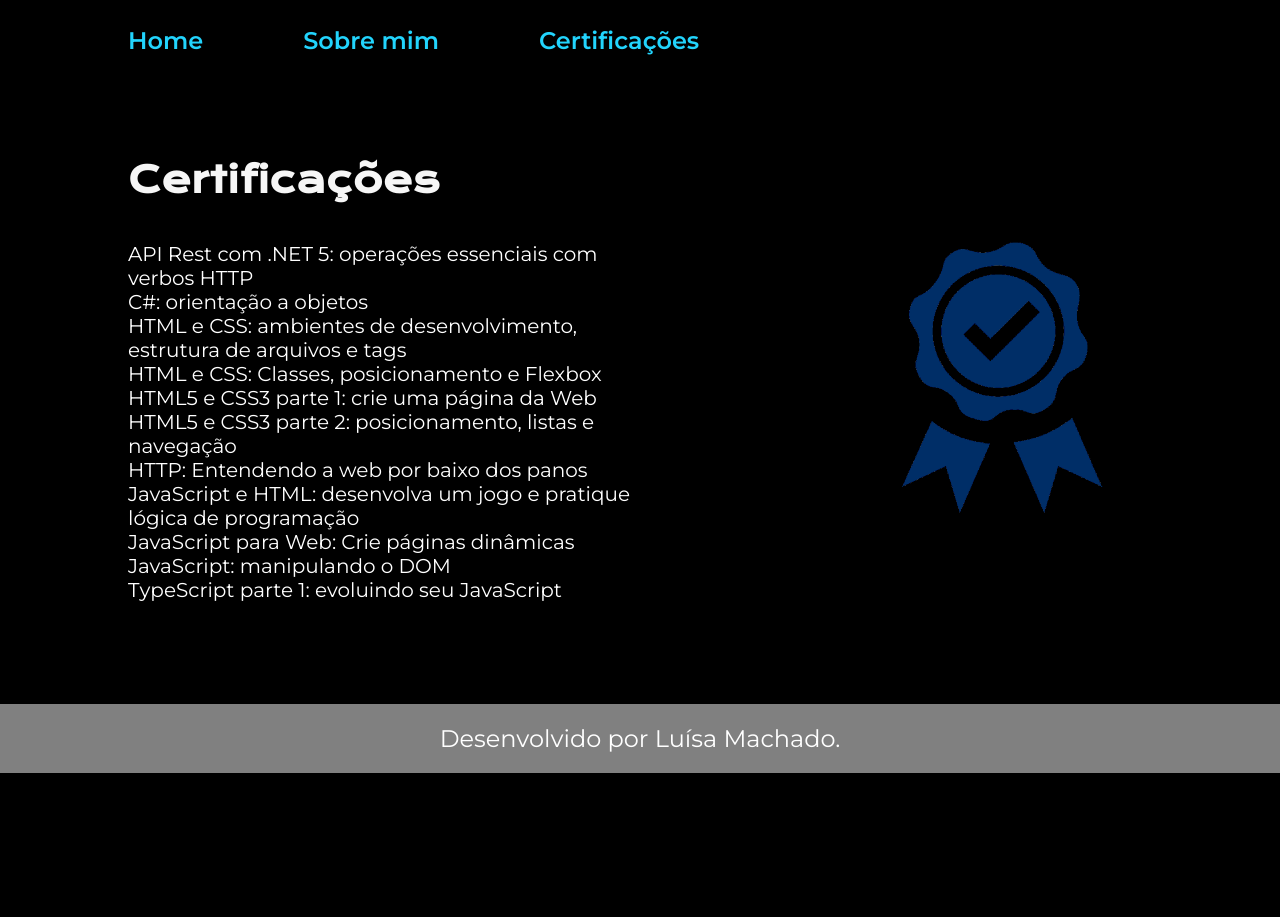
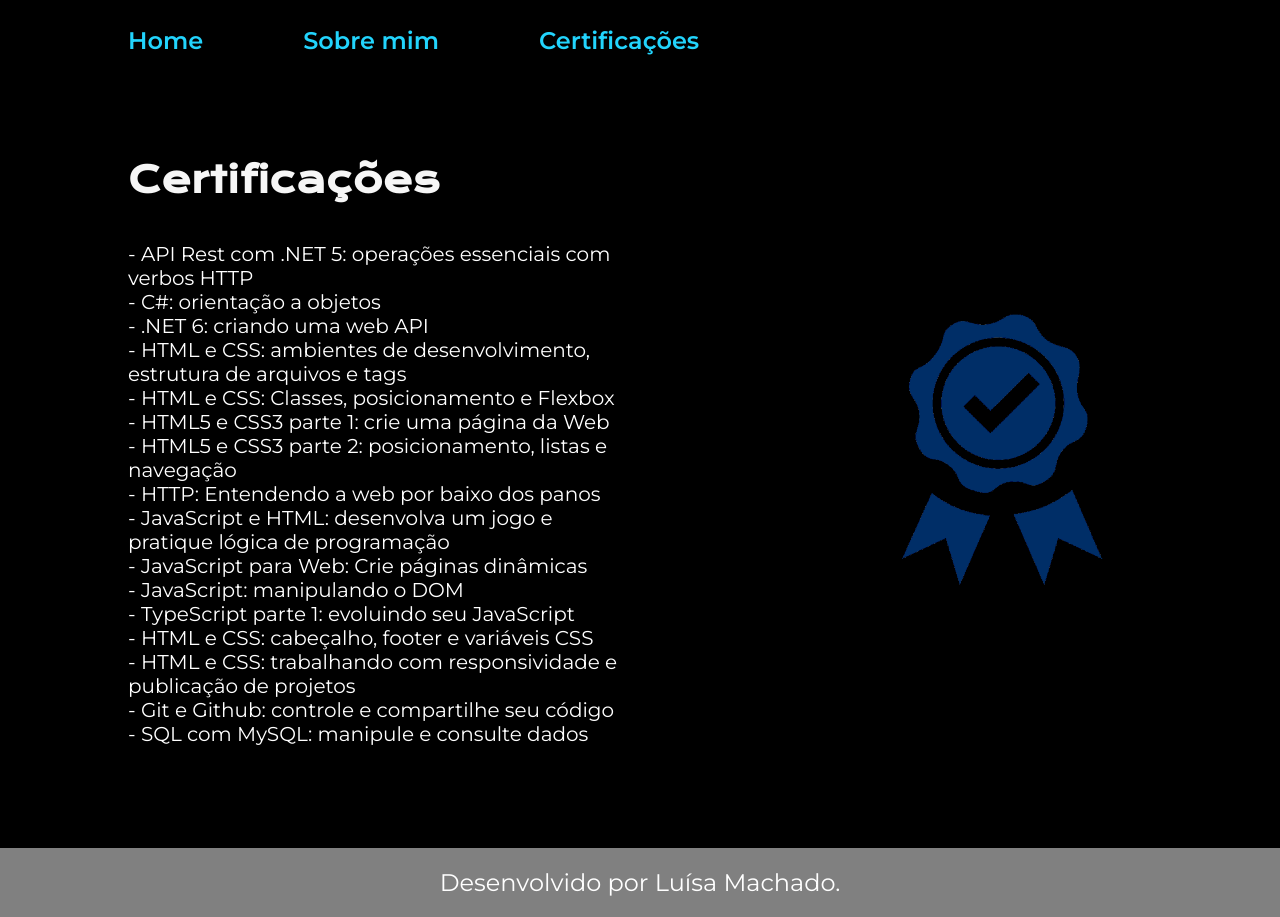
Before and after one commit to lumachadoss/portfolio, a plain HTML site: page certifications.html in a window 1280 px wide. Before the commit the page ends 800 px from the top, so only its background shows below. Drawn offline with nearby package versions, Linux system fonts and the light colour scheme.

Commit message:
About me finalizado e adição de novas certificações

```diff
--- a/certifications.html
+++ b/certifications.html
@@ -19,17 +19,22 @@
         <section class="apresentacao__conteudo">
             <h1 class="apresentacao__conteudo__titulo">Certificações</h1>
             <p class="apresentacao__conteudo__texto">
-            <a class="certificados" href="https://cursos.alura.com.br/user/luisamachadossss/course/api-rest-net-5-operacoes-verbos-http/formalCertificate">API Rest com .NET 5: operações essenciais com verbos HTTP</a>
-            <a class="certificados" href="https://cursos.alura.com.br/user/luisamachadossss/course/c-sharp-orientacao-objetos/formalCertificate">C#: orientação a objetos</a>
-            <a class="certificados" href="https://cursos.alura.com.br/user/luisamachadossss/course/html-css-ambiente-arquivos-tags/formalCertificate">HTML e CSS: ambientes de desenvolvimento, estrutura de arquivos e tags</a>
-            <a class="certificados" href="https://cursos.alura.com.br/user/luisamachadossss/course/html-css-classes-posicionamento-flexbox/formalCertificate">HTML e CSS: Classes, posicionamento e Flexbox</a>
-            <a class="certificados" href="https://cursos.alura.com.br/user/luisamachadossss/course/html5-css3-primeiros-passos/formalCertificate">HTML5 e CSS3 parte 1: crie uma página da Web</a>
-            <a class="certificados" href="https://cursos.alura.com.br/user/luisamachadossss/course/html5-css3-posicionamento-listas-navegacao/formalCertificate">HTML5 e CSS3 parte 2: posicionamento, listas e navegação</a>
-            <a class="certificados" href="https://cursos.alura.com.br/user/luisamachadossss/course/http-fundamentos/formalCertificate">HTTP: Entendendo a web por baixo dos panos</a>
-            <a class="certificados" href="https://cursos.alura.com.br/user/luisamachadossss/course/logica-programacao-javascript-html/formalCertificate">JavaScript e HTML: desenvolva um jogo e pratique lógica de programação</a>
-            <a class="certificados" href="https://cursos.alura.com.br/user/luisamachadossss/course/javascript-web-paginas-dinamicas/formalCertificate">JavaScript para Web: Crie páginas dinâmicas</a>
-            <a class="certificados" href="https://cursos.alura.com.br/user/luisamachadossss/course/javascript-manipulando-dom/formalCertificate">JavaScript: manipulando o DOM</a>
-            <a class="certificados" href="https://cursos.alura.com.br/user/luisamachadossss/course/typescript-evoluindo-javascript/formalCertificate">TypeScript parte 1: evoluindo seu JavaScript</a>
+            <a class="certificados" href="https://cursos.alura.com.br/user/luisamachadossss/course/api-rest-net-5-operacoes-verbos-http/formalCertificate"> - API Rest com .NET 5: operações essenciais com verbos HTTP</a>
+            <a class="certificados" href="https://cursos.alura.com.br/user/luisamachadossss/course/c-sharp-orientacao-objetos/formalCertificate"> - C#: orientação a objetos</a>
+            <a class="certificados" href="https://cursos.alura.com.br/user/luisamachadossss/course/dotnet-criando-web-api/formalCertificate"> - .NET 6: criando uma web API</a>
+            <a class="certificados" href="https://cursos.alura.com.br/user/luisamachadossss/course/html-css-ambiente-arquivos-tags/formalCertificate"> - HTML e CSS: ambientes de desenvolvimento, estrutura de arquivos e tags</a>
+            <a class="certificados" href="https://cursos.alura.com.br/user/luisamachadossss/course/html-css-classes-posicionamento-flexbox/formalCertificate"> - HTML e CSS: Classes, posicionamento e Flexbox</a>
+            <a class="certificados" href="https://cursos.alura.com.br/user/luisamachadossss/course/html5-css3-primeiros-passos/formalCertificate"> - HTML5 e CSS3 parte 1: crie uma página da Web</a>
+            <a class="certificados" href="https://cursos.alura.com.br/user/luisamachadossss/course/html5-css3-posicionamento-listas-navegacao/formalCertificate"> - HTML5 e CSS3 parte 2: posicionamento, listas e navegação</a>
+            <a class="certificados" href="https://cursos.alura.com.br/user/luisamachadossss/course/http-fundamentos/formalCertificate"> - HTTP: Entendendo a web por baixo dos panos</a>
+            <a class="certificados" href="https://cursos.alura.com.br/user/luisamachadossss/course/logica-programacao-javascript-html/formalCertificate"> - JavaScript e HTML: desenvolva um jogo e pratique lógica de programação</a>
+            <a class="certificados" href="https://cursos.alura.com.br/user/luisamachadossss/course/javascript-web-paginas-dinamicas/formalCertificate"> - JavaScript para Web: Crie páginas dinâmicas</a>
+            <a class="certificados" href="https://cursos.alura.com.br/user/luisamachadossss/course/javascript-manipulando-dom/formalCertificate"> - JavaScript: manipulando o DOM</a>
+            <a class="certificados" href="https://cursos.alura.com.br/user/luisamachadossss/course/typescript-evoluindo-javascript/formalCertificate"> - TypeScript parte 1: evoluindo seu JavaScript</a>
+            <a class="certificados" href="https://cursos.alura.com.br/user/luisamachadossss/course/html-css-cabecalho-footer-variaveis-css/formalCertificate"> - HTML e CSS: cabeçalho, footer e variáveis CSS</a>
+            <a class="certificados" href="https://cursos.alura.com.br/user/luisamachadossss/course/html-css-responsividade-publicacao-projetos/formalCertificate"> - HTML e CSS: trabalhando com responsividade e publicação de projetos</a>
+            <a class="certificados" href="https://cursos.alura.com.br/user/luisamachadossss/course/git-github-controle-de-versao/formalCertificate"> - Git e Github: controle e compartilhe seu código</a>
+            <a class="certificados" href="https://cursos.alura.com.br/user/luisamachadossss/course/mysql-manipule-dados-com-sql/formalCertificate"> - SQL com MySQL: manipule e consulte dados</a>
             </p>
         </section>
         <div>
```
Also changed, not shown: about.html (+5 -2 lines).
